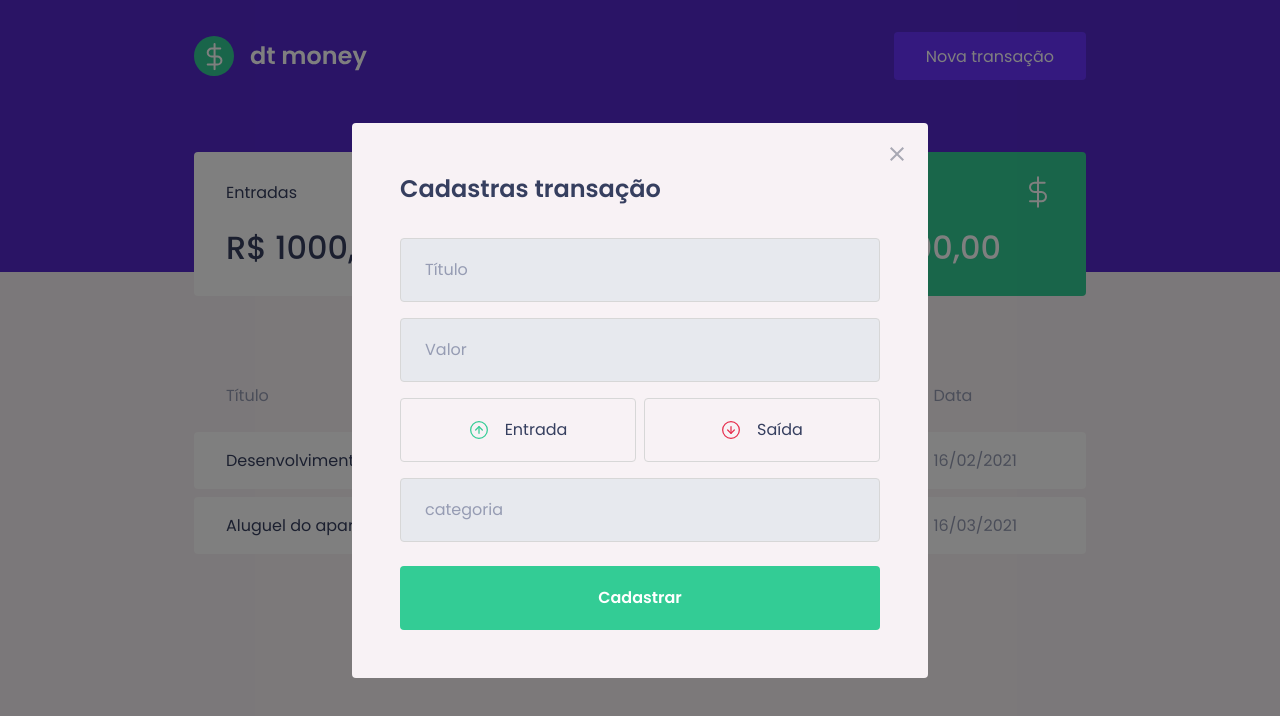
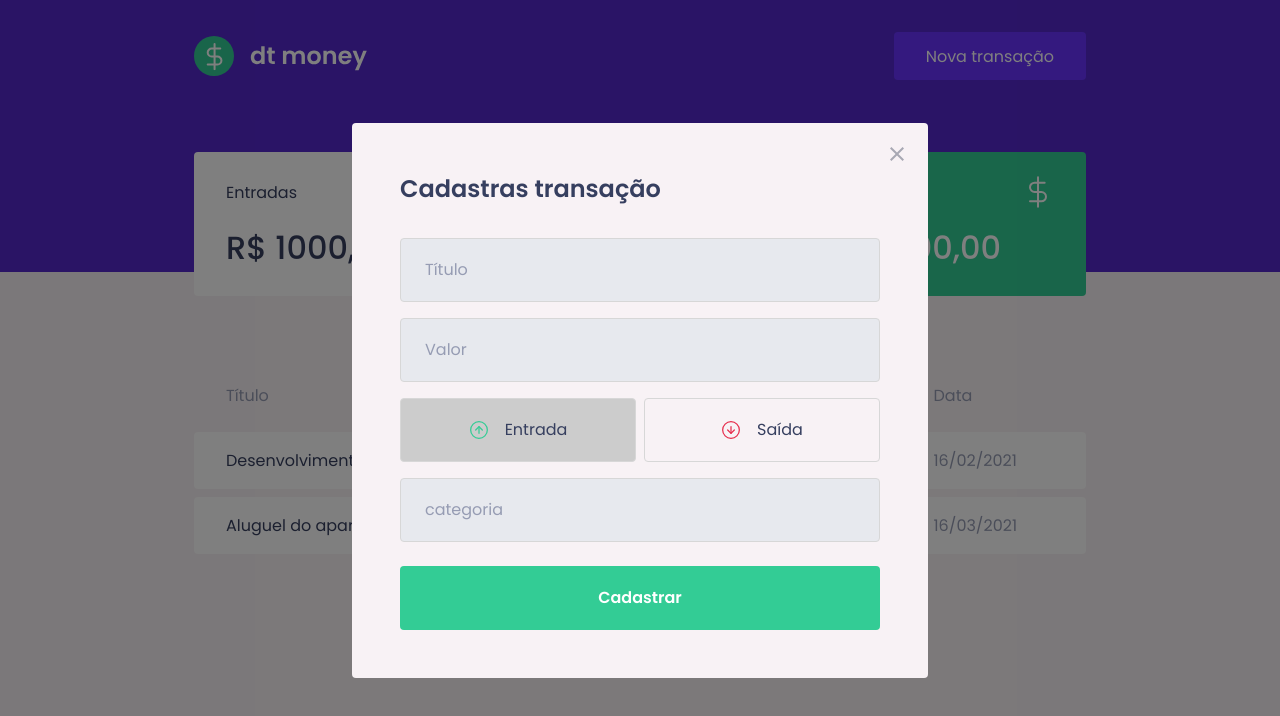
Before and after one commit to rlucasmd/dtmoney, a React (Create React App) app: page / in a window 1280 px wide. Both pictures are taken after a click on the button "Nova transação". Shown: the top 716 px of the page. Built offline with nearby package versions, Linux system fonts and the light colour scheme; no server answers; what miragejs would draw is missing.

Commit message:
add: styled radiobox

```diff
--- a/src/components/NewTransactionModal/index.tsx
+++ b/src/components/NewTransactionModal/index.tsx
@@ -1,8 +1,9 @@
 import Modal from 'react-modal';
-import { Container, TransactionTypeContainer } from './styles';
+import { Container, TransactionTypeContainer, RadioBox } from './styles';
 import closeImg from '../../assets/close.svg';
 import incomeImg from '../../assets/income.svg';
 import outcomeImg from '../../assets/outcome.svg';
+import { useState } from 'react';
 
 interface NewTransactionModalProps {
   isOpen: boolean;
@@ -10,6 +11,9 @@
 }
 
 function NewTransactionModal({ isOpen, onRequestClose }: NewTransactionModalProps) {
+
+  const [type, setType] = useState('deposit');
+
   return (
     <Modal
       isOpen={isOpen}
@@ -31,18 +35,22 @@
         <input type="number" placeholder="Valor" />
 
         <TransactionTypeContainer>
-          <button
+          <RadioBox
             type="button"
+            isActive={type === 'deposit'}
+            onClick={() => setType('deposit')}
           >
             <img src={incomeImg} alt="Entrada" />
             <span>Entrada</span>
-          </button>
-          <button
+          </RadioBox>
+          <RadioBox
             type="button"
+            isActive={type === 'withdraw'}
+            onClick={() => setType('withdraw')}
           >
             <img src={outcomeImg} alt="Saída" />
             <span>Saída</span>
-          </button>
+          </RadioBox>
         </TransactionTypeContainer>
         <input placeholder="categoria" />
 
--- a/src/components/NewTransactionModal/styles.ts
+++ b/src/components/NewTransactionModal/styles.ts
@@ -1,15 +1,14 @@
 import styled from "styled-components";
-import { darken, cssVar } from "polished";
+import { darken } from "polished";
 
 export const Container = styled.form`
   h2{
     color: var(--text-title);
     font-size: 1.5rem;
     margin-bottom: 2rem;
-
   }
 
-  input{
+  input {
     width: 100%;
     padding: 0 1.5rem;
     height: 4rem;
@@ -59,12 +58,18 @@
   display: grid;
   grid-template-columns: 1fr 1fr;
   gap: 0.5rem;
-  button{
+`;
+
+interface RadioBoxProps {
+  isActive: boolean;
+}
+
+export const RadioBox = styled.button<RadioBoxProps>`
   height: 4rem;
   border: 1px solid var(--input-border);
   border-radius: 0.25rem;
 
-    background: transparent;
+  background: ${(props) => props.isActive ? '#ccc' : 'transparent'};
 
   display: flex;
 
@@ -88,5 +93,5 @@
   &:hover{
     border-color: ${darken(0.1, '#d7d7d7')};
   }
-  }
+
 `;
```
Lines whose indentation alone changed are shown as unchanged.
